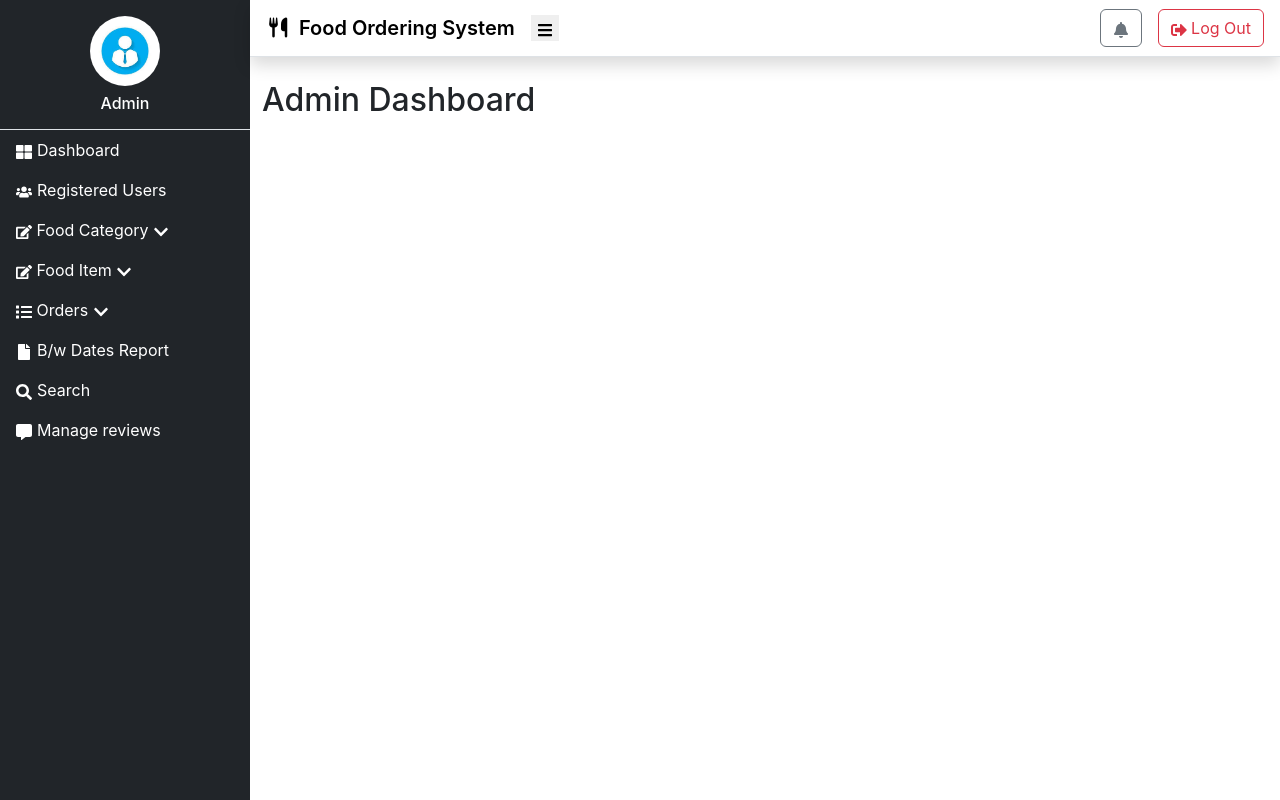
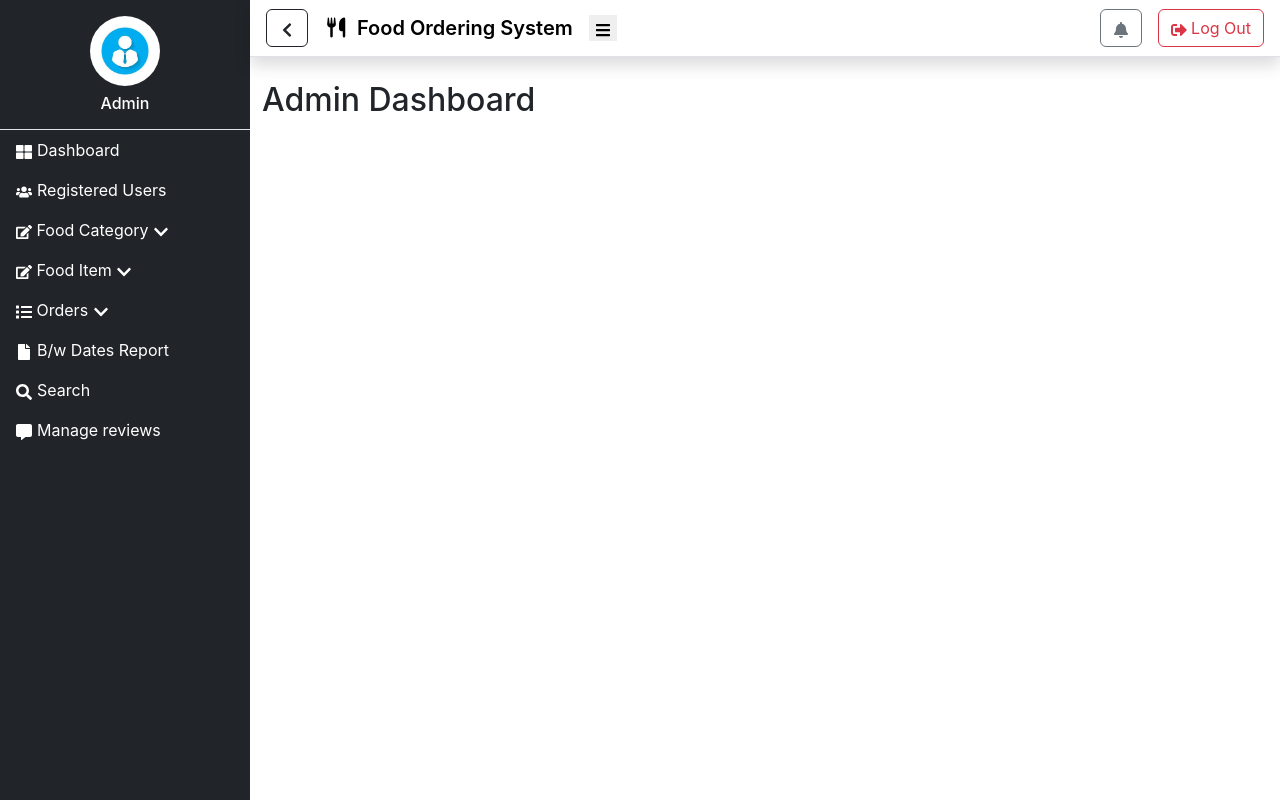
Before and after one commit to Keerthan-17/FoodOrderingSystem, a React (Create React App) app in the folder frontend/: page /admin-dashboard in a window 1280 px wide. Built offline with nearby package versions, Linux system fonts and the light colour scheme.

Commit message:
Add sidebar toggle functionality to AdminHeader and AdminLayout

```diff
--- a/frontend/src/components/AdminHeader.js
+++ b/frontend/src/components/AdminHeader.js
@@ -1,7 +1,7 @@
 import React from 'react'
-import { FaBars, FaBell, FaSignOutAlt } from 'react-icons/fa'
+import { FaBars, FaBell, FaChevronLeft, FaChevronRight, FaSignOutAlt } from 'react-icons/fa'
 import { useNavigate } from 'react-router-dom'
-const AdminHeader = () => {
+const AdminHeader = ({sidebarOpen, toogleSidebar}) => {
 
   const navigate = useNavigate()
   const handlelogout = ()=>{
@@ -10,6 +10,9 @@ const AdminHeader = () => {
   }
   return (
     <nav className='navbar navbar-expand-lg navbar-light bg-white border-bottom px-3 shadow'>
+      <button className='btn btn-outline-dark me-3' onClick={toogleSidebar}>
+        {sidebarOpen ? <FaChevronLeft/> : <FaChevronRight/>}
+      </button>
       <span className='navbar-brand fw-semibold'>
         <i className='fas fa-utensils me-2'></i>Food Ordering System
       </span>
--- a/frontend/src/components/AdminLayout.js
+++ b/frontend/src/components/AdminLayout.js
@@ -18,14 +18,16 @@ const AdminLayout = ({children}) => {
     handleResize()
     window.addEventListener('resize', handleResize)
     return () => window.removeEventListener('resize', handleResize)
-  }, [])
+  }, []);
+
+  const toogleSidebar = () => setSidebarOpen(prev => !prev);
 
   return (
     <div className='d-flex'>
       {sidebarOpen && <AdminSidebar/>}
 
       <div id='page-content-wrapper' className={`flex-grow-1 ${sidebarOpen ? 'with-sidebar' : 'full-sidebar'}`}>
-        <AdminHeader/>
+        <AdminHeader toogleSidebar = {toogleSidebar} sidebarOpen = {sidebarOpen}/>
         <div className='container-fluid mt-4'>
           {children}
         </div>
```
